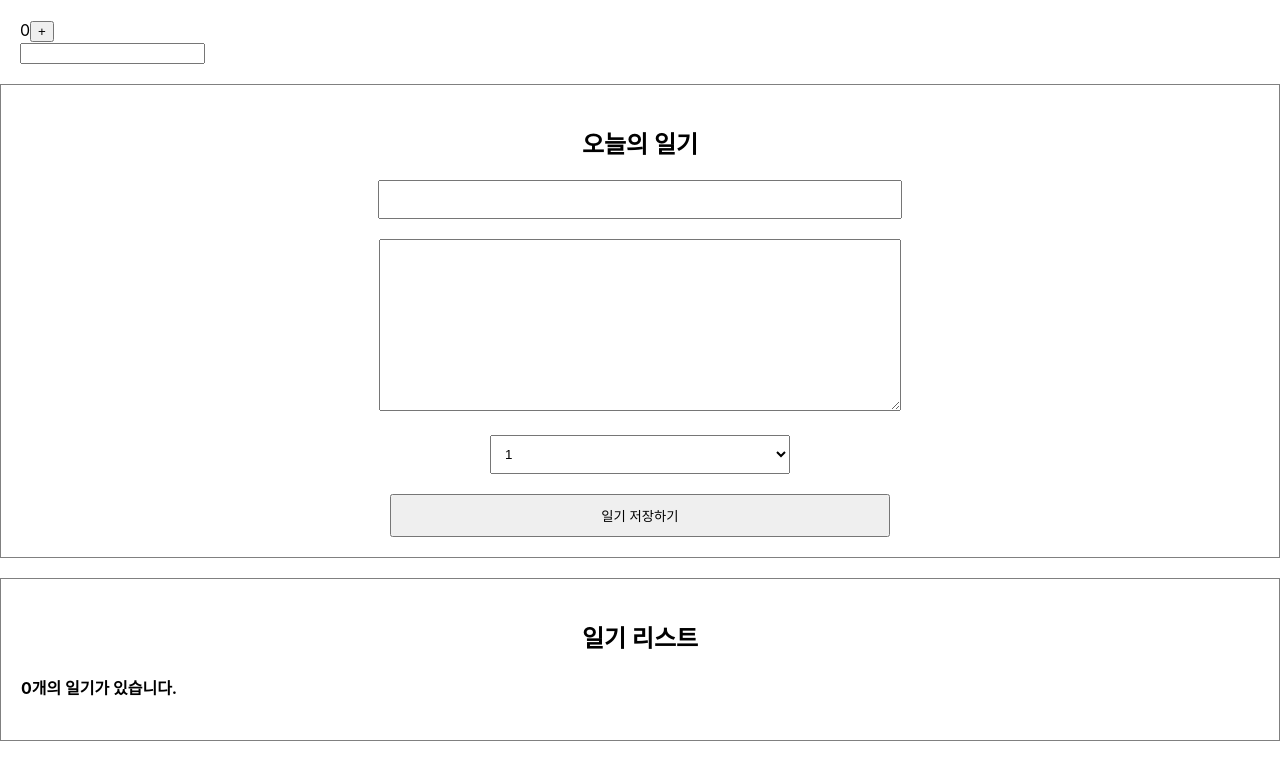
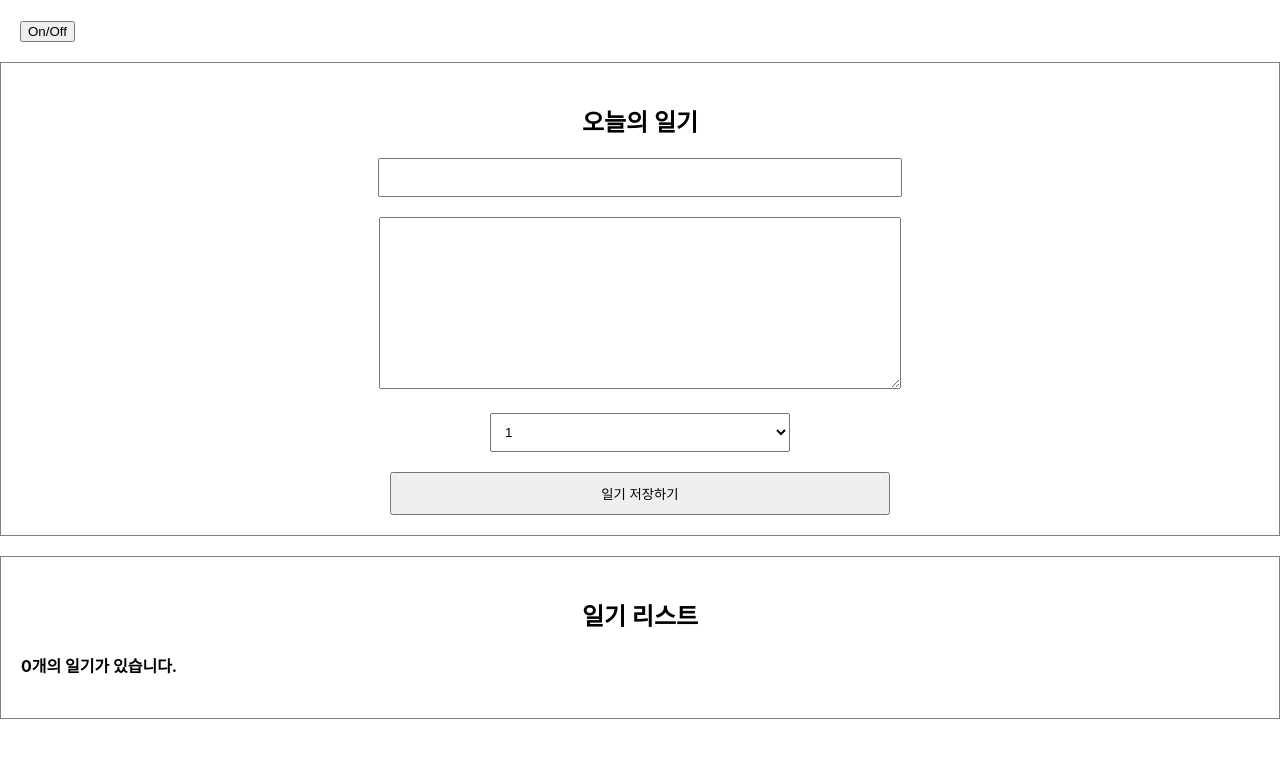
Before and after one commit to syckor/simpleDiary, a React (Create React App) app: page / in a window 1280 px wide. Shown: the top 780 px of the page. Built offline with nearby package versions, Linux system fonts and the light colour scheme.

Commit message:
useEffect 활용

```diff
--- a/src/Lifecycle.js
+++ b/src/Lifecycle.js
@@ -1,38 +1,23 @@
 import React, {useEffect, useState} from 'react';
 
-const Lifecycle = () => {
-    const [count, setCount] = useState(0);
-    const [text, setText] = useState("");
-
+const UnmountTest = () => {
     useEffect(()=>{
         console.log("Mount!");
 
+        return () => {
+            console.log("UnMount!");
+        }
     }, []);
+    return <div>Unmount Testing Component</div>
+}
 
-    useEffect(()=>{
-        console.log("update!");
-    });
-
-    useEffect(()=>{
-        console.log(`count is update : ${count}`);
-        if(count > 5) {
-            alert("count가 5를 넘었습니다. 1로 초기화 합니다.");
-            setCount(1);
-        };
-    }, [count]);
-
-    useEffect(()=>{
-        console.log(`count is update : ${text}`);
-    }, [text]);
+const Lifecycle = () => {
+    const [isVisible, setIsVisible] = useState(false);
+    const toggle = () => setIsVisible(!isVisible);
 
     return <div style={{padding: 20 }}>
-        <div>
-            {count}
-            <button onClick={() => setCount(count+1)}>+</button>
-        </div>
-        <div>
-            <input value={text} onChange={(e) => setText(e.target.value)} />
-        </div>
+        <button onClick={toggle}>On/Off</button>
+        {isVisible && <UnmountTest/>}
     </div>
 }
 
```
